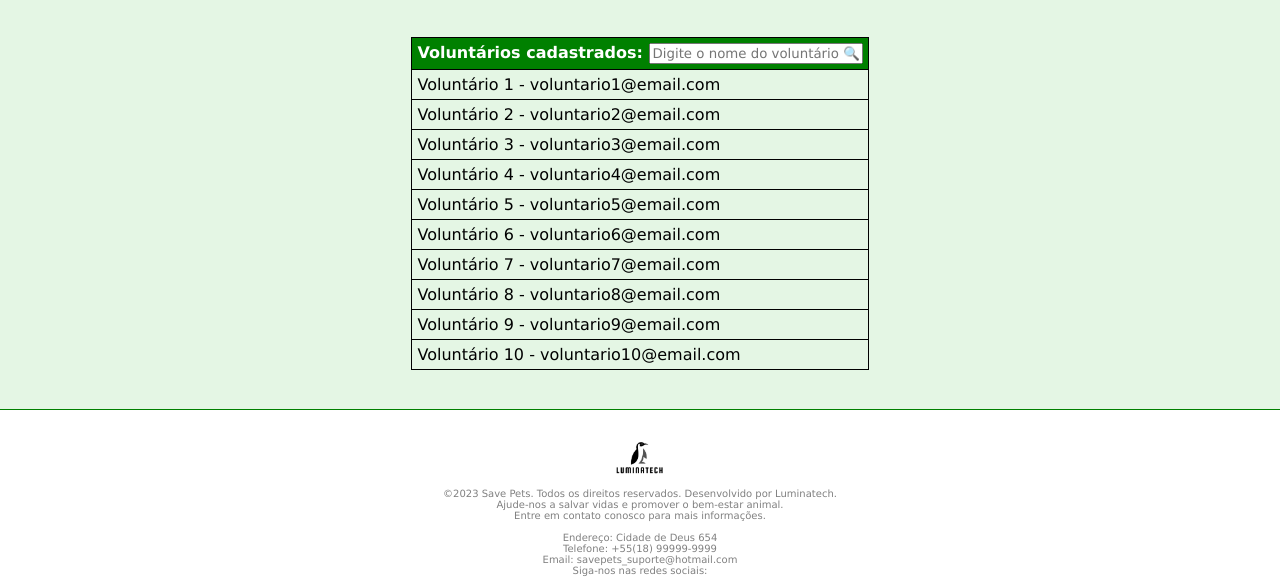
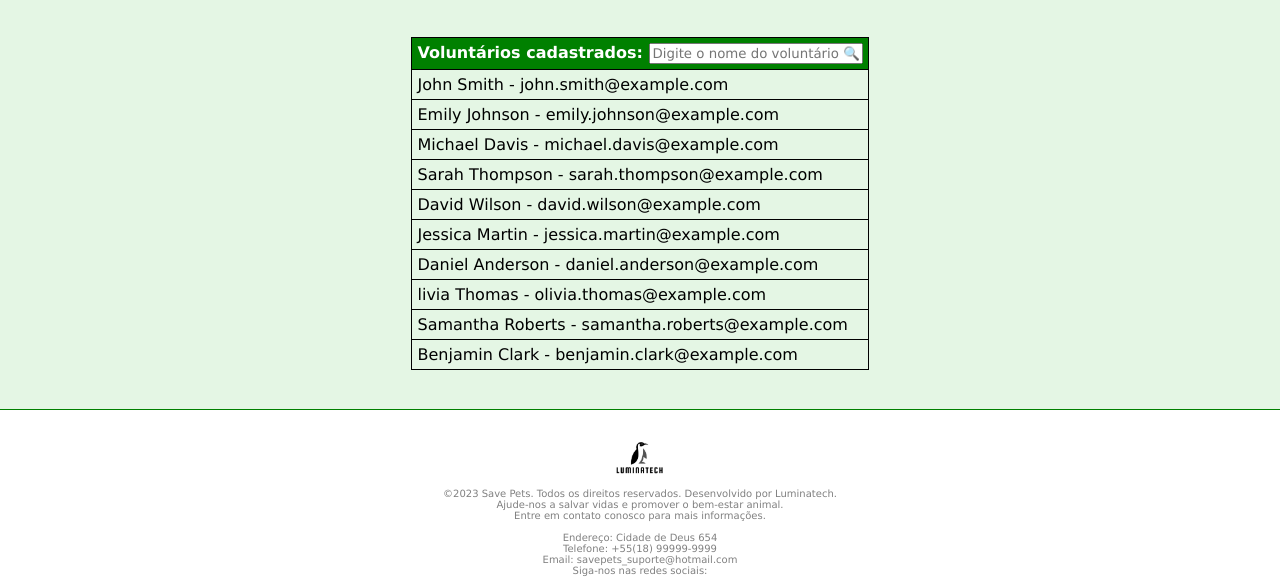
Before and after one commit to DanielAugustoFreire/Site-Da-ONG, a plain HTML site: page doacoes/layout2.html in a window 1280 px wide. Shown: the part 208-786 px from the top of the page. Drawn offline with Linux system fonts and the light colour scheme.

Commit message:
Update layout2.html

```diff
--- a/doacoes/layout2.html
+++ b/doacoes/layout2.html
@@ -38,43 +38,44 @@
 				</thead>
 				<tbody>
 					<tr>
-						<td style="border: 1px solid black; padding: 5px; text-align: left;">Voluntário 1 - voluntario1@email.com</td>
+						<td style="border: 1px solid black; padding: 5px; text-align: left;">John Smith - john.smith@example.com</td>
 
 						</tr>
 					<tr>
-						<td style="border: 1px solid black; padding: 5px; text-align: left;">Voluntário 2 - voluntario2@email.com</td>
+						<td style="border: 1px solid black; padding: 5px; text-align: left;">Emily Johnson - emily.johnson@example.com</td>
 
 					</tr>
 					<tr>
-						<td style="border: 1px solid black; padding: 5px; text-align: left;">Voluntário 3 - voluntario3@email.com</td>
+						<td style="border: 1px solid black; padding: 5px; text-align: left;">Michael Davis - michael.davis@example.com</td>
 
 					</tr>
 					<tr>
-						<td style="border: 1px solid black; padding: 5px; text-align: left;">Voluntário 4 - voluntario4@email.com</td>
+						<td style="border: 1px solid black; padding: 5px; text-align: left;">Sarah Thompson - sarah.thompson@example.com</td>
 
 					</tr>
 					<tr>
-						<td style="border: 1px solid black; padding: 5px; text-align: left;">Voluntário 5 - voluntario5@email.com</td>
+						<td style="border: 1px solid black; padding: 5px; text-align: left;">David Wilson - david.wilson@example.com</td>
 
 					</tr>
 					<tr>
-						<td style="border: 1px solid black; padding: 5px; text-align: left;">Voluntário 6 - voluntario6@email.com</td>
+						<td style="border: 1px solid black; padding: 5px; text-align: left;">Jessica Martin - jessica.martin@example.com</td>
 
 					</tr>
 					<tr>
-						<td style="border: 1px solid black; padding: 5px; text-align: left;">Voluntário 7 - voluntario7@email.com</td>
+						<td style="border: 1px solid black; padding: 5px; text-align: left;">Daniel Anderson - daniel.anderson@example.com</td>
 
 					</tr>
 					<tr>
-						<td style="border: 1px solid black; padding: 5px; text-align: left;">Voluntário 8 - voluntario8@email.com</td>
+						<td style="border: 1px solid black; padding: 5px; text-align: left;">livia Thomas - olivia.thomas@example.com</td>
 
 					</tr>
 					<tr>
-						<td style="border: 1px solid black; padding: 5px; text-align: left;">Voluntário 9 - voluntario9@email.com</td>
+						<td style="border: 1px solid black; padding: 5px; text-align: left;">Samantha Roberts - samantha.roberts@example.com</td>
 
 					</tr>
 					<tr>
-						<td style="border: 1px solid black; padding: 5px; text-align: left;">Voluntário 10 - voluntario10@email.com</td>
+						<td style="border: 1px solid black; padding: 5px; text-align: left;">Benjamin Clark - benjamin.clark@example.com
+						</td>
 
 					</tr>
 
```
